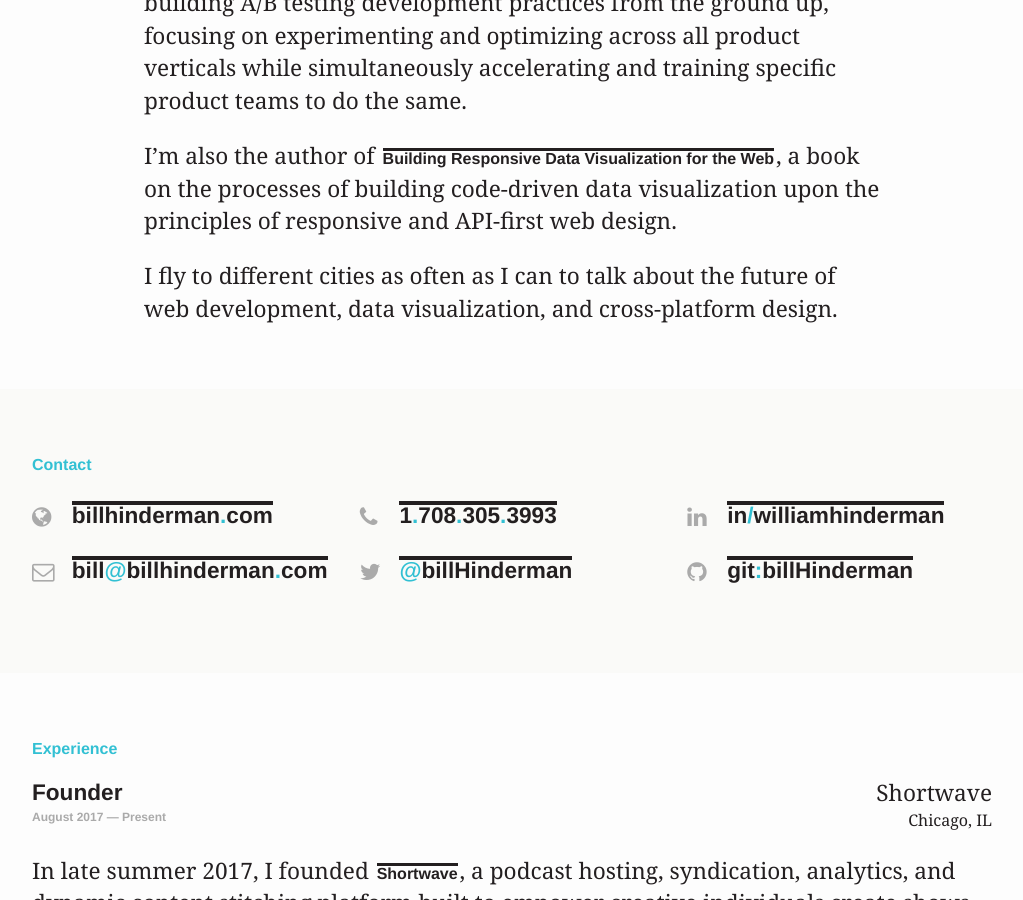
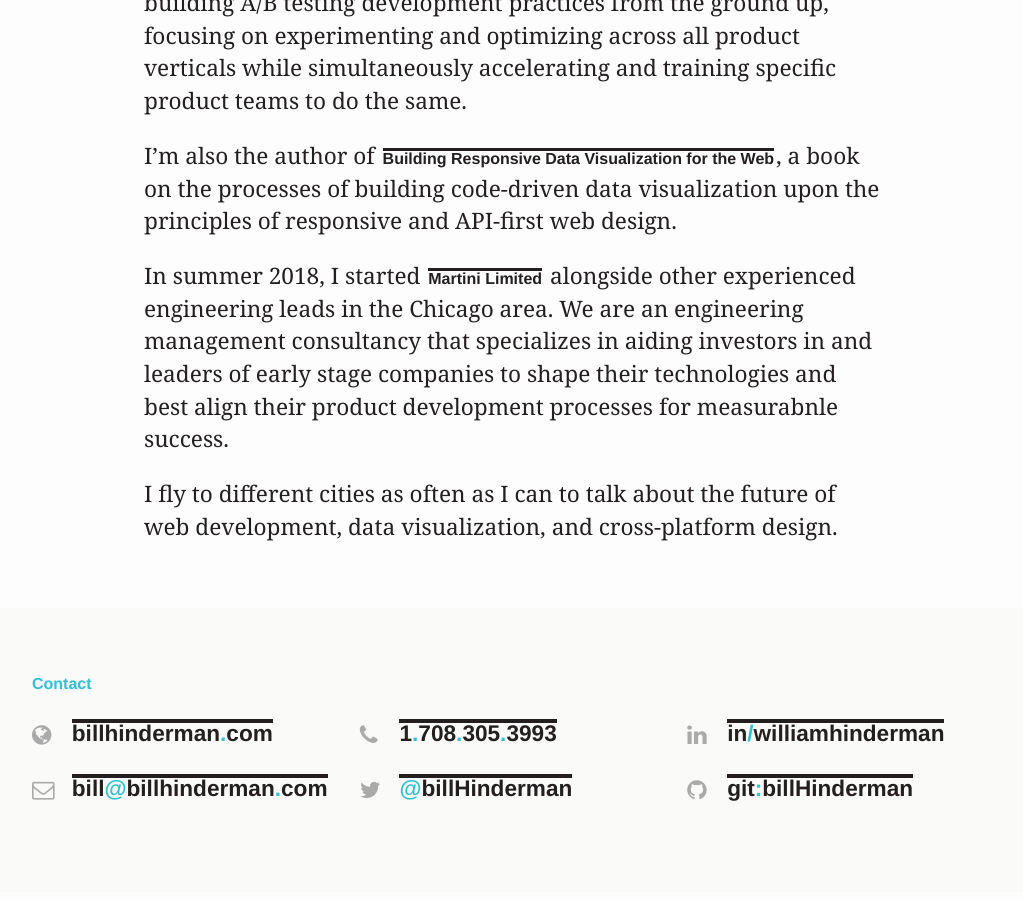
Before and after one commit to billHinderman/resume, a Jekyll site: the page built from index.html, in a window 1280 px wide and 900 px high, scrolled down 994 px. Shown: the whole window, without its empty margins (128-1151 px from the left). Built offline with Jekyll 4.4.1, drawn with Linux system fonts in a browser that asks for light colours.

Commit message:
Adding ML to gist

```diff
--- a/_includes/section-gist.html
+++ b/_includes/section-gist.html
@@ -22,6 +22,10 @@
     </p>
 
     <p>
+      In summer 2018, I started <a class="link link-inline" href="http://www.martini.limited/" target="_blank">Martini Limited</a> alongside other experienced engineering leads in the Chicago area.  We are an engineering management consultancy that specializes in aiding investors in and leaders of early stage companies to shape their technologies and best align their product development processes for measurabnle success.
+    </p>
+
+    <p>
       I fly to different cities as often as I can to talk about the future of web development, data visualization, and cross-platform design.
     </p>
   </div>
```
